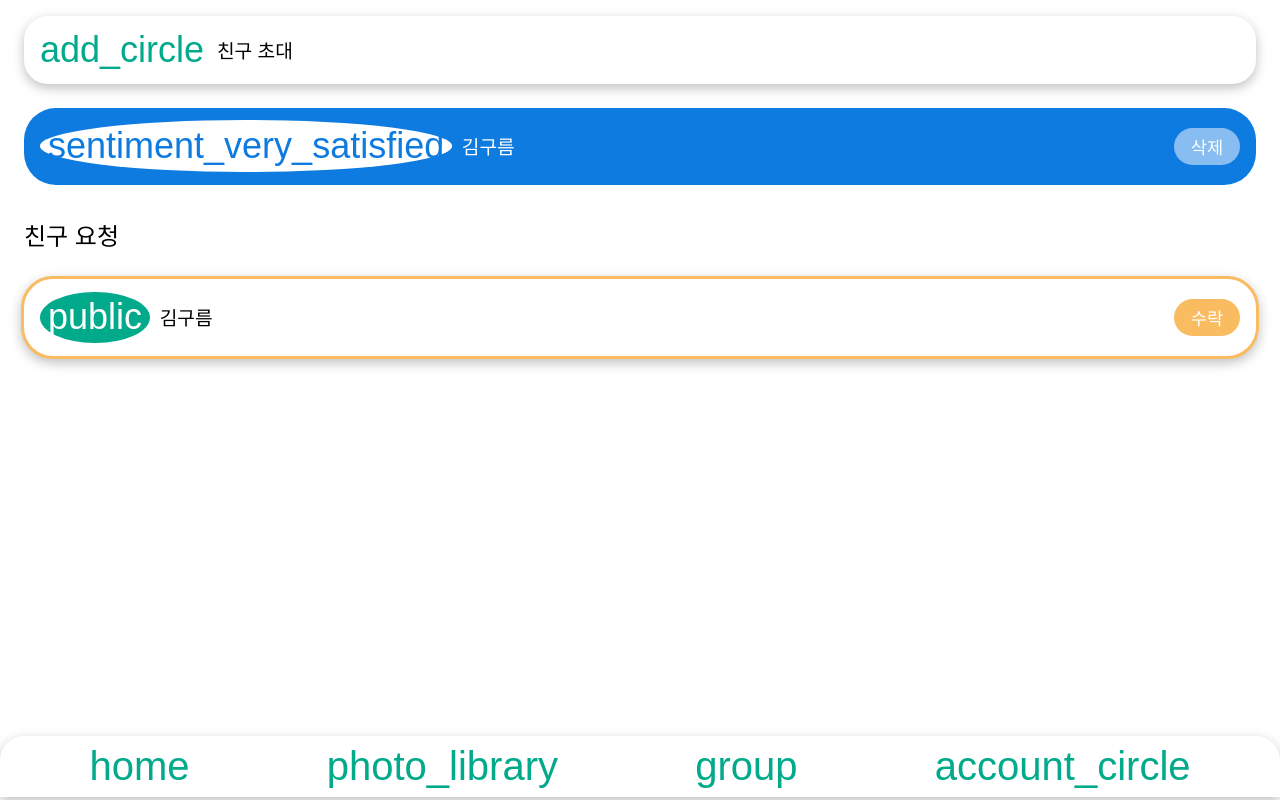
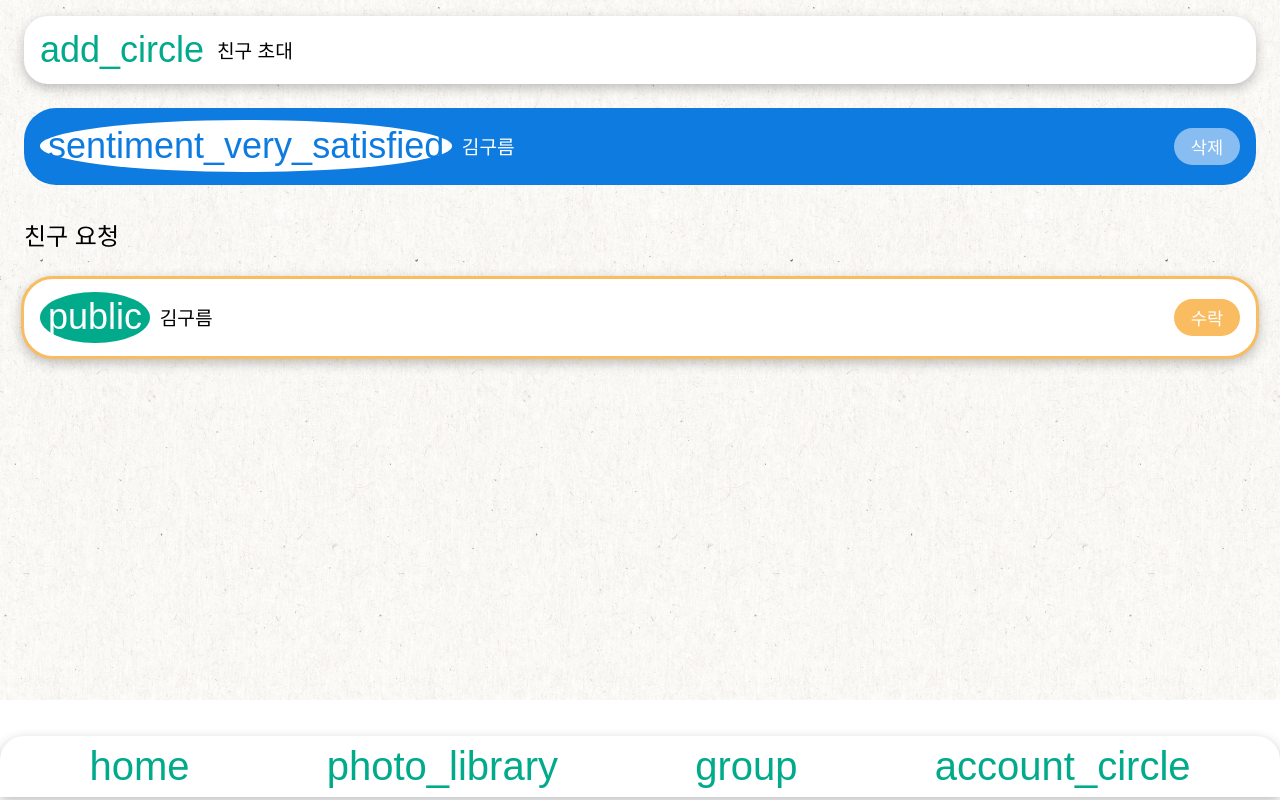
Before and after one commit to goormthon-Univ/2024_BEOTKKOTTHON_TEAM_25_FE, a React (Vite) app: page /friends-list in a window 1280 px wide. Built offline with nearby package versions, Linux system fonts and the light colour scheme; a web font is replaced by a local one.

Commit message:
feat: add background texture to friends list page

```diff
--- a/src/pages/FriendsListPage.jsx
+++ b/src/pages/FriendsListPage.jsx
@@ -2,6 +2,7 @@ import { useState } from 'react';
 import styled from 'styled-components';
 
 import { Header, Footer, Button, Modal } from '../components/common/layout';
+import ScreenBackground from '../assets/img/ScreenBackground.png';
 
 const FriendsListPage = () => {
   const [isInviteModalOpen, setInviteModalOpen] = useState(false);
@@ -118,7 +119,7 @@ const FriendListPage = styled.div`
   align-items: center;
   height: 700px;
   padding: 0 1.5rem;
-  /* background-image: url(배경 텍스쳐 입히기); */
+  background-image: url(${ScreenBackground});
   font-family: 'SUITE-Medium', sans-serif;
   color: #ffffff;
 `;
```
